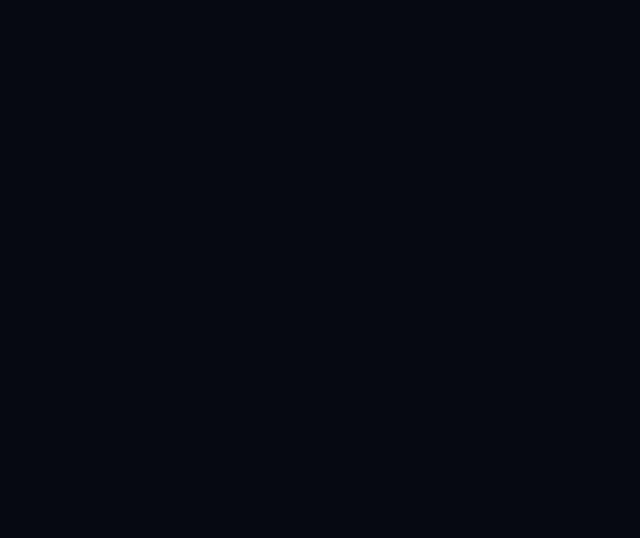
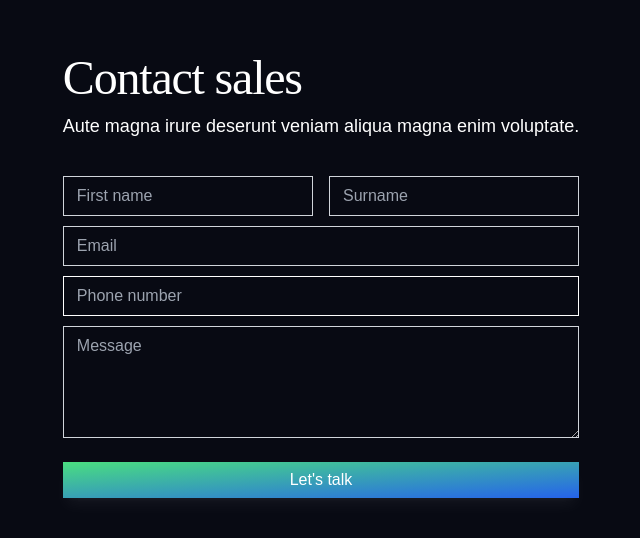
Before and after one commit to optmatic/verygoodweb, a Next.js app: page / in a window 1280 px wide. Shown: the part 874-1412 px from the top of the page, without its empty margins (319-959 px from the left). Before the commit the page ends 800 px from the top, so only its background shows below. Built offline with nearby package versions, Linux system fonts and the light colour scheme.

Commit message:
before contact form

```diff
--- a/src/app/globals.css
+++ b/src/app/globals.css
@@ -1,6 +1,11 @@
 @tailwind base;
 @tailwind components;
 @tailwind utilities;
+
+
+input, textarea {
+  @apply bg-deepBlue;
+}
 
 @keyframes scroll {
   0% {
--- a/src/app/page.tsx
+++ b/src/app/page.tsx
@@ -1,11 +1,12 @@
 // import PrimaryHero from "@/components/hero-sections/PrimaryHero";
 import CS from "@/components/optmatic/CS";
-
+import Contact from "@/components/optmatic/Contact";
 export default function Home() {
   return (
     <div>
       {/* <PrimaryHero /> */}
       <CS />
+      <Contact />
     </div>
   );
 }
--- a/src/components/optmatic/CS.tsx
+++ b/src/components/optmatic/CS.tsx
@@ -1,8 +1,10 @@
 import Logo from "@/images/optmatic-logo.svg";
+// import Contact from "./Contact";
 
 export default function CS() {
     return (
-        <div className="p-[31px] bg-deepBlue/50 border border-zinc-600/5 shadow-md shadow-black/20 flex flex-col justify-between">
+        <section className="flex min-h-screen justify-center items-center">
+        <div className="px-[40px] py-[25px] bg-deepBlue/50 border border-zinc-600 shadow-md shadow-white/5 flex flex-col justify-between">
                 <h1 className="text-3xl text-white sm:text-4xl font-normal font-serif mb-2">We&apos;ll be right back</h1>
                 <p className="text-md text-white font-light">Optmatic is getting an upgrade.</p>
                 <div className="flex flex-col mt-[50px] !text-sm">
@@ -12,5 +14,7 @@ export default function CS() {
                     <img src={Logo.src} alt="Optmatic Logo" className="w-[100px] -mt-[31px] self-end" />
                 </div>
         </div>
+        {/* <Contact /> */}
+        </section>
     )
 }
--- /dev/null
+++ b/src/components/optmatic/Contact.tsx
@@ -0,0 +1,171 @@
+'use client'
+
+import { useState } from 'react'
+import { ChevronDownIcon } from '@heroicons/react/16/solid'
+import { Field, Label, Switch } from '@headlessui/react'
+
+export default function Contact() {
+  const [agreed, setAgreed] = useState(false)
+
+  return (
+    <div className="isolate bg-deepBlue px-6 py-24 sm:py-32 lg:px-8">
+      <div
+        aria-hidden="true"
+        className="absolute inset-x-0 top-[-10rem] -z-10 transform-gpu overflow-hidden blur-3xl sm:top-[-20rem]"
+      >
+        {/* <div
+          style={{
+            clipPath:
+              'polygon(74.1% 44.1%, 100% 61.6%, 97.5% 26.9%, 85.5% 0.1%, 80.7% 2%, 72.5% 32.5%, 60.2% 62.4%, 52.4% 68.1%, 47.5% 58.3%, 45.2% 34.5%, 27.5% 76.7%, 0.1% 64.9%, 17.9% 100%, 27.6% 76.8%, 76.1% 97.7%, 74.1% 44.1%)',
+          }}
+          className="relative left-1/2 -z-10 aspect-[1155/678] w-[36.125rem] max-w-none -translate-x-1/2 rotate-[30deg] bg-gradient-to-tr from-[#ff80b5] to-[#9089fc] opacity-30 sm:left-[calc(50%-40rem)] sm:w-[72.1875rem]"
+        /> */}
+      </div>
+      <div className="mx-auto max-w-2xl text-left">
+        <h2 className="text-balance text-4xl font-light font-serif tracking-tight text-white sm:text-5xl">Contact sales</h2>
+        <p className="mt-2 text-lg/8 text-white font-light">Aute magna irure deserunt veniam aliqua magna enim voluptate.</p>
+      </div>
+      <form action="#" method="POST" className="mx-auto max-w-xl mt-6">
+        <div className="grid grid-cols-1 gap-x-4  sm:grid-cols-2">
+          <div>
+            {/* <label htmlFor="first-name" className="block text-sm/6 font-semibold text-white">
+              First name
+            </label> */}
+            <div className="mt-2.5">
+              <input
+                id="first-name"
+                name="first-name"
+                type="text"
+                autoComplete="given-name"
+                placeholder="First name"
+                className="block w-full px-3.5 py-2 text-base text-white outline outline-1 -outline-offset-1 outline-gray-300 placeholder:text-gray-400 focus:outline focus:outline-2 focus:-outline-offset-2 focus:outline-indigo-600"
+              />
+            </div>
+          </div>
+          <div>
+            {/* <label htmlFor="last-name" className="block text-sm/6 font-semibold text-white">
+              Last name
+            </label> */}
+            <div className="mt-2.5">
+              <input
+                id="last-name"
+                name="last-name"
+                type="text"
+                autoComplete="family-name"
+                placeholder="Surname"
+                className="block w-full px-3.5 py-2 text-base text-white outline outline-1 -outline-offset-1 outline-gray-300 placeholder:text-gray-400 focus:outline focus:outline-2 focus:-outline-offset-2 focus:outline-indigo-600"
+              />
+            </div>
+          </div>
+          <div className="sm:col-span-2">
+            {/* <label htmlFor="company" className="block text-sm/6 font-semibold text-white">
+              Company
+            </label> */}
+            {/* <div className="mt-2.5">
+              <input
+                id="company"
+                name="company"
+                type="text"
+                autoComplete="organization"
+                className="block w-full px-3.5 py-2 text-base text-white outline outline-1 -outline-offset-1 outline-gray-300 placeholder:text-gray-400 focus:outline focus:outline-2 focus:-outline-offset-2 focus:outline-indigo-600"
+              />
+            </div> */}
+          </div>
+          <div className="sm:col-span-2">
+            {/* <label htmlFor="email" className="block text-sm/6 font-semibold text-white">
+              Email
+            </label> */}
+            <div className="mt-2.5">
+              <input
+                id="email"
+                name="email"
+                type="email"
+                autoComplete="email"
+                placeholder="Email"
+                className="block w-full px-3.5 py-2 text-base text-white outline outline-1 -outline-offset-1 outline-gray-300 placeholder:text-gray-400 focus:outline focus:outline-2 focus:-outline-offset-2 focus:outline-indigo-600"
+              />
+            </div>
+          </div>
+          <div className="sm:col-span-2">
+            {/* <label htmlFor="phone-number" className="block text-sm/6 font-semibold text-white">
+              Phone number
+            </label> */}
+            <div className="mt-2.5">
+              <div className="flex  outline outline-1 -outline-offset-1 outline-white has-[input:focus-within]:outline has-[input:focus-within]:outline-2 has-[input:focus-within]:-outline-offset-2 has-[input:focus-within]:outline-indigo-600">
+                <div className="grid shrink-0 grid-cols-1 focus-within:relative">
+                  {/* <select
+                    id="country"
+                    name="country"
+                    autoComplete="country"
+                    aria-label="Country"
+                    className="col-start-1 row-start-1 w-full appearance-none rounded-md py-2 pl-3.5 pr-7 text-base text-gray-500 placeholder:text-gray-400 focus:outline focus:outline-2 focus:-outline-offset-2 focus:outline-indigo-600 sm:text-sm/6"
+                  >
+                    <option>US</option>
+                    <option>CA</option>
+                    <option>EU</option>
+                  </select>
+                  <ChevronDownIcon
+                    aria-hidden="true"
+                    className="pointer-events-none col-start-1 row-start-1 mr-2 size-5 self-center justify-self-end text-gray-500 sm:size-4"
+                  /> */}
+                </div>
+                <input
+                  id="phone-number"
+                  name="phone-number"
+                  type="text"
+                  placeholder="Phone number"
+                  className="block min-w-0 grow px-3.5 py-2 text-base text-gray-900 placeholder:text-gray-400 focus:outline focus:outline-0"
+                />
+              </div>
+            </div>
+          </div>
+          <div className="sm:col-span-2">
+            {/* <label htmlFor="message" className="block text-sm/6 font-semibold text-gray-900">
+              Message
+            </label> */}
+            <div className="mt-2.5">
+              <textarea
+                id="message"
+                name="message"
+                placeholder="Message"
+                rows={4}
+                className="block w-full px-3.5 py-2 text-base text-gray-900 outline outline-1 -outline-offset-1 outline-gray-300 placeholder:text-gray-400 focus:outline focus:outline-2 focus:-outline-offset-2 focus:outline-indigo-600"
+                defaultValue={''}
+              />
+            </div>
+          </div>
+          {/* <Field className="flex gap-x-4 sm:col-span-2">
+            <div className="flex h-6 items-center">
+              <Switch
+                checked={agreed}
+                onChange={setAgreed}
+                className="group flex w-8 flex-none cursor-pointer rounded-full bg-gray-200 p-px ring-1 ring-inset ring-gray-900/5 transition-colors duration-200 ease-in-out focus-visible:outline focus-visible:outline-2 focus-visible:outline-offset-2 focus-visible:outline-indigo-600 data-[checked]:bg-indigo-600"
+              >
+                <span className="sr-only">Agree to policies</span>
+                <span
+                  aria-hidden="true"
+                  className="size-4 transform rounded-full shadow-sm ring-1 ring-gray-900/5 transition duration-200 ease-in-out group-data-[checked]:translate-x-3.5"
+                />
+              </Switch>
+            </div>
+            <Label className="text-sm/6 text-gray-600">
+              By selecting this, you agree to our{' '}
+              <a href="#" className="font-semibold text-indigo-600">
+                privacy&nbsp;policy
+              </a>
+              .
+            </Label>
+          </Field> */}
+        </div>
+        <div className="mt-6">
+          <button
+            type="submit"
+            className="w-full text-white shadow-lg shadow-white/5 bg-gradient-to-br from-green-400 to-blue-600 px-3 py-1.5 hover:bg-gradient-to-bl"
+          >
+            Let's talk
+          </button>
+        </div>
+      </form>
+    </div>
+  )
+}
```
